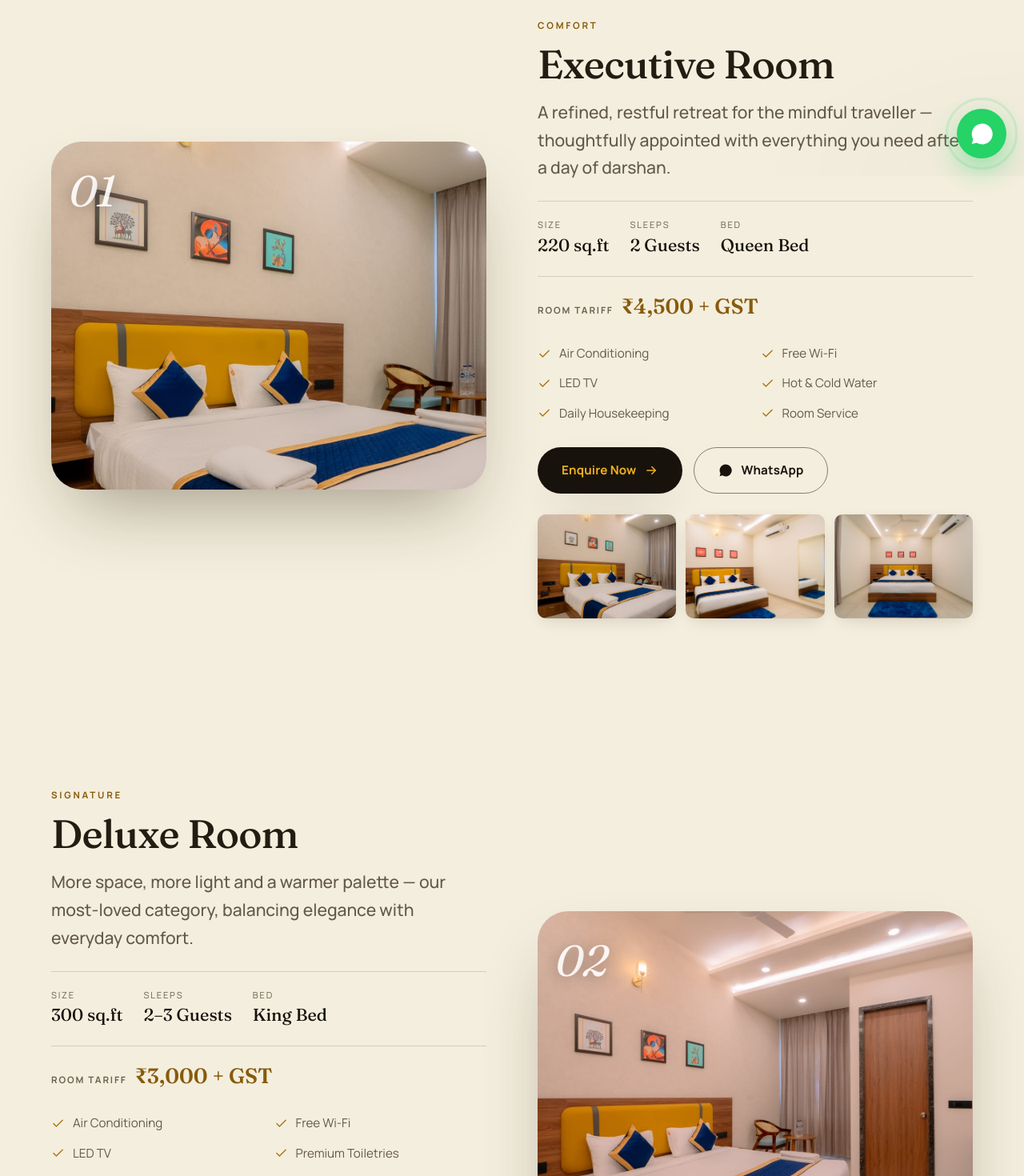
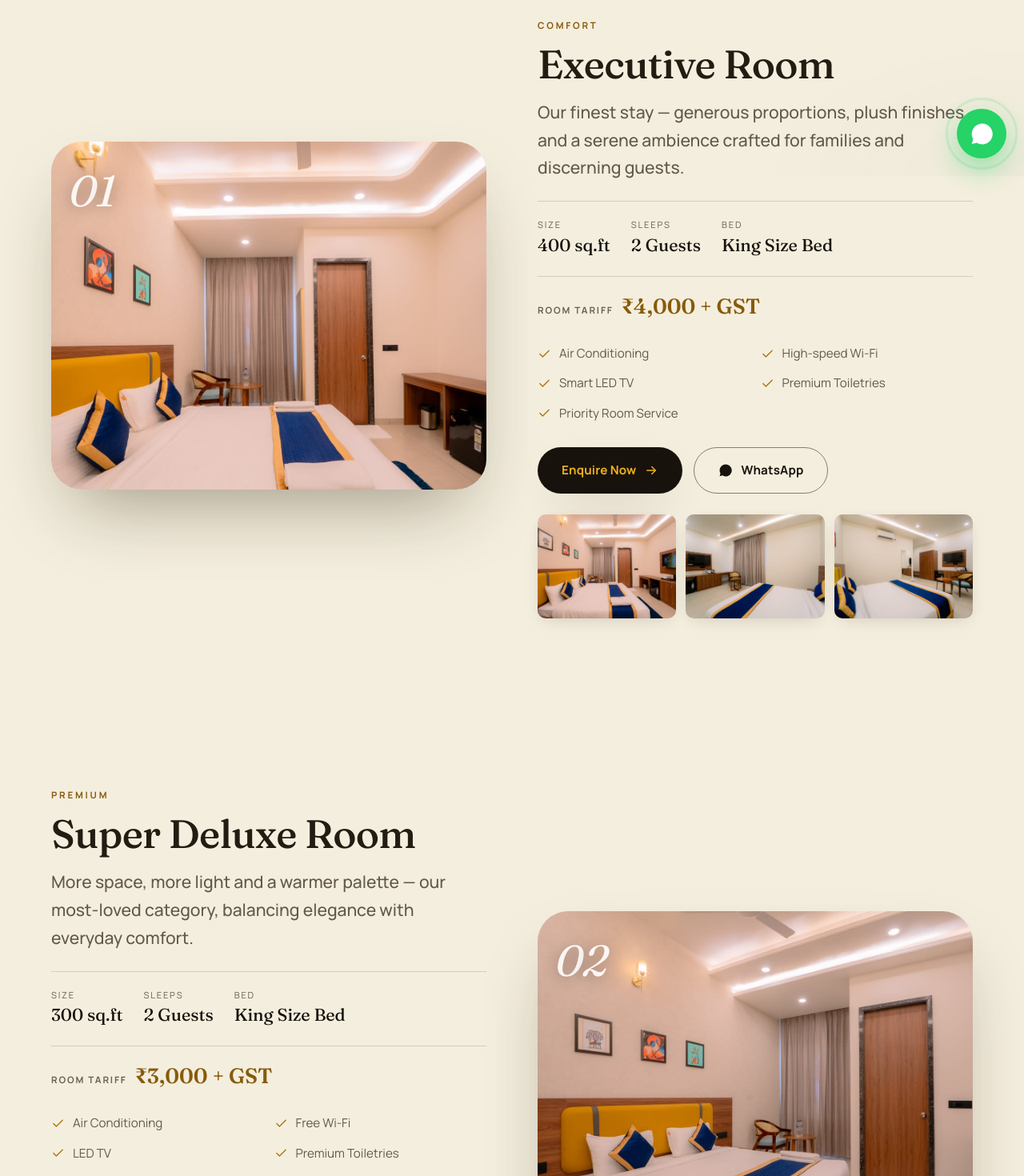
Before and after one commit to shyamskthakur4-sudo/skhotel, a React (Vite) app: page /rooms in a window 1280 px wide. Shown: the part 580-2050 px from the top of the page at 80% size. Built offline with nearby package versions, Linux system fonts and the light colour scheme; a web font is replaced by a local one.

Commit message:
Update room categories, occupancy, beds and tariffs

```diff
--- a/src/data/rooms.js
+++ b/src/data/rooms.js
@@ -5,34 +5,33 @@ export const ROOMS = [
     id: 'executive',
     name: 'Executive Room',
     tier: 'Comfort',
-    image: IMG.executive,
-    gallery: [IMG.executive, IMG.roomA, IMG.roomB],
+    image: IMG.superDeluxe,
+    gallery: [IMG.superDeluxe, IMG.roomE, IMG.roomG],
     blurb:
-      'A refined, restful retreat for the mindful traveller — thoughtfully appointed with everything you need after a day of darshan.',
-    size: '220 sq.ft',
+      'Our finest stay — generous proportions, plush finishes and a serene ambience crafted for families and discerning guests.',
+    size: '400 sq.ft',
     occupancy: '2 Guests',
-    bed: 'Queen Bed',
-    price: '₹4,500 + GST',
+    bed: 'King Size Bed',
+    price: '₹4,000 + GST',
     features: [
       'Air Conditioning',
-      'Free Wi-Fi',
-      'LED TV',
-      'Hot & Cold Water',
-      'Daily Housekeeping',
-      'Room Service',
+      'High-speed Wi-Fi',
+      'Smart LED TV',
+      'Premium Toiletries',
+      'Priority Room Service',
     ],
   },
   {
-    id: 'deluxe',
-    name: 'Deluxe Room',
-    tier: 'Signature',
+    id: 'super-deluxe',
+    name: 'Super Deluxe Room',
+    tier: 'Premium',
     image: IMG.deluxe,
     gallery: [IMG.deluxe, IMG.roomC, IMG.roomD],
     blurb:
       'More space, more light and a warmer palette — our most-loved category, balancing elegance with everyday comfort.',
     size: '300 sq.ft',
-    occupancy: '2–3 Guests',
-    bed: 'King Bed',
+    occupancy: '2 Guests',
+    bed: 'King Size Bed',
     price: '₹3,000 + GST',
     features: [
       'Air Conditioning',
@@ -44,24 +43,24 @@ export const ROOMS = [
     ],
   },
   {
-    id: 'super-deluxe',
-    name: 'Super Deluxe Room',
-    tier: 'Premium',
-    image: IMG.superDeluxe,
-    gallery: [IMG.superDeluxe, IMG.roomE, IMG.roomG],
+    id: 'deluxe',
+    name: 'Deluxe Room',
+    tier: 'Signature',
+    image: IMG.executive,
+    gallery: [IMG.executive, IMG.roomA, IMG.roomB],
     blurb:
-      'Our finest stay — generous proportions, plush finishes and a serene ambience crafted for families and discerning guests.',
-    size: '400 sq.ft',
-    occupancy: '3–4 Guests',
-    bed: 'King Bed + Sofa',
-    price: '₹4,000 + GST',
+      'A refined, restful retreat for the mindful traveller — thoughtfully appointed with everything you need after a day of darshan.',
+    size: '220 sq.ft',
+    occupancy: '2 Guests',
+    bed: 'King Size Bed',
+    price: '₹2,500 + GST',
     features: [
       'Air Conditioning',
-      'High-speed Wi-Fi',
-      'Smart LED TV',
-      'Premium Toiletries',
-      'Lounge Seating',
-      'Priority Room Service',
+      'Free Wi-Fi',
+      'LED TV',
+      'Hot & Cold Water',
+      'Daily Housekeeping',
+      'Room Service',
     ],
   },
 ]
```
